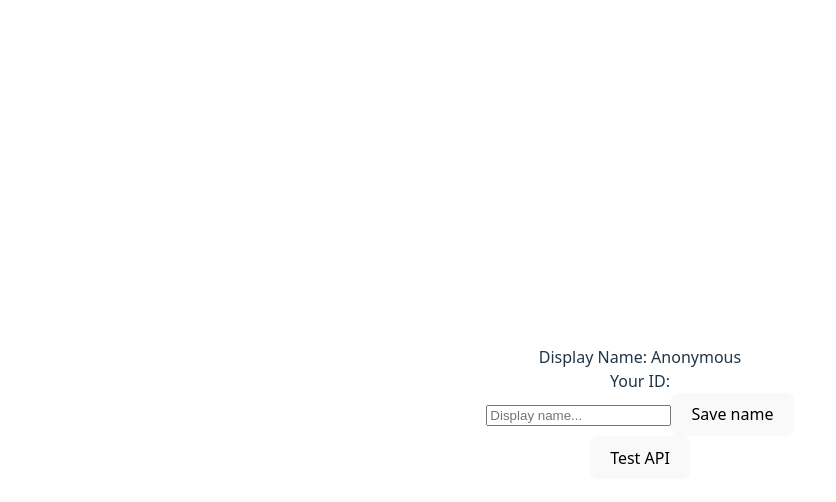
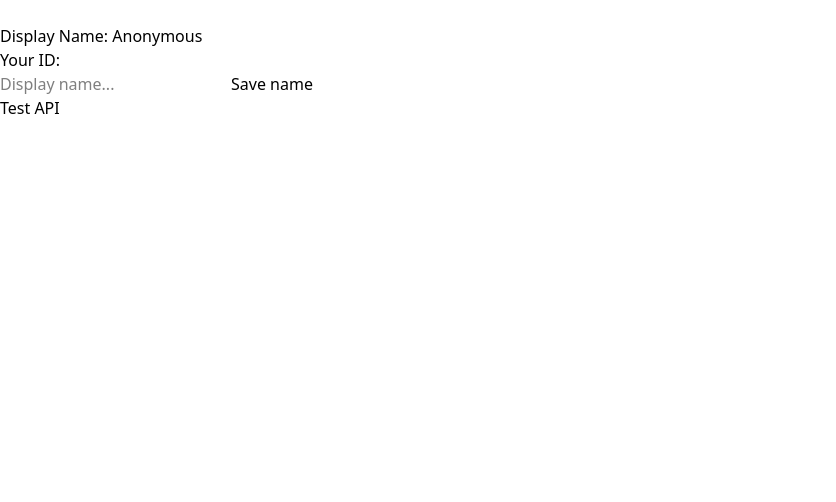
Before and after one commit to vukoviciv/jira-poker, a Vue app in the folder client/: page / in a window 1280 px wide. Shown: the top 502 px of the page, without its empty margins (0-836 px from the left). Built offline with nearby package versions, Linux system fonts and the light colour scheme; no server answers.

Commit message:
Add Tailwind

```diff
--- a/client/package.json
+++ b/client/package.json
@@ -9,8 +9,10 @@
     "preview": "vite preview"
   },
   "dependencies": {
+    "@tailwindcss/vite": "^4.1.17",
     "axios": "^1.13.2",
     "socket.io-client": "^4.8.1",
+    "tailwindcss": "^4.1.17",
     "vue": "^3.5.24"
   },
   "devDependencies": {
--- a/client/src/style.css
+++ b/client/src/style.css
@@ -1,79 +1 @@
-:root {
-  font-family: system-ui, Avenir, Helvetica, Arial, sans-serif;
-  line-height: 1.5;
-  font-weight: 400;
-
-  color-scheme: light dark;
-  color: rgba(255, 255, 255, 0.87);
-  background-color: #242424;
-
-  font-synthesis: none;
-  text-rendering: optimizeLegibility;
-  -webkit-font-smoothing: antialiased;
-  -moz-osx-font-smoothing: grayscale;
-}
-
-a {
-  font-weight: 500;
-  color: #646cff;
-  text-decoration: inherit;
-}
-a:hover {
-  color: #535bf2;
-}
-
-body {
-  margin: 0;
-  display: flex;
-  place-items: center;
-  min-width: 320px;
-  min-height: 100vh;
-}
-
-h1 {
-  font-size: 3.2em;
-  line-height: 1.1;
-}
-
-button {
-  border-radius: 8px;
-  border: 1px solid transparent;
-  padding: 0.6em 1.2em;
-  font-size: 1em;
-  font-weight: 500;
-  font-family: inherit;
-  background-color: #1a1a1a;
-  cursor: pointer;
-  transition: border-color 0.25s;
-}
-button:hover {
-  border-color: #646cff;
-}
-button:focus,
-button:focus-visible {
-  outline: 4px auto -webkit-focus-ring-color;
-}
-
-.card {
-  padding: 2em;
-}
-
-#app {
-  max-width: 1280px;
-  margin: 0 auto;
-  padding: 2rem;
-  text-align: center;
-}
-
-@media (prefers-color-scheme: light) {
-  :root {
-    color: #213547;
-    background-color: #ffffff;
-  }
-  a:hover {
-    color: #747bff;
-  }
-  button {
-    background-color: #f9f9f9;
-  }
-}
+@import 'tailwindcss';
--- a/client/vite.config.js
+++ b/client/vite.config.js
@@ -1,12 +1,18 @@
 import { defineConfig } from 'vite'
+import tailwindcss from '@tailwindcss/vite';
 import vue from '@vitejs/plugin-vue'
 
 // https://vite.dev/config/
 export default defineConfig({
-  plugins: [vue()],
+  plugins: [vue(), tailwindcss()],
   server: {
     port: 8080,
     proxy: {
       '/api': 'http://localhost:3000',
-  }}
+  }},
+  resolve: {
+    alias: {
+      '@': '/src',
+    },
+  },
 });
```
Also changed, not shown: 2 other files (tests, documents, lock files or other folders).
